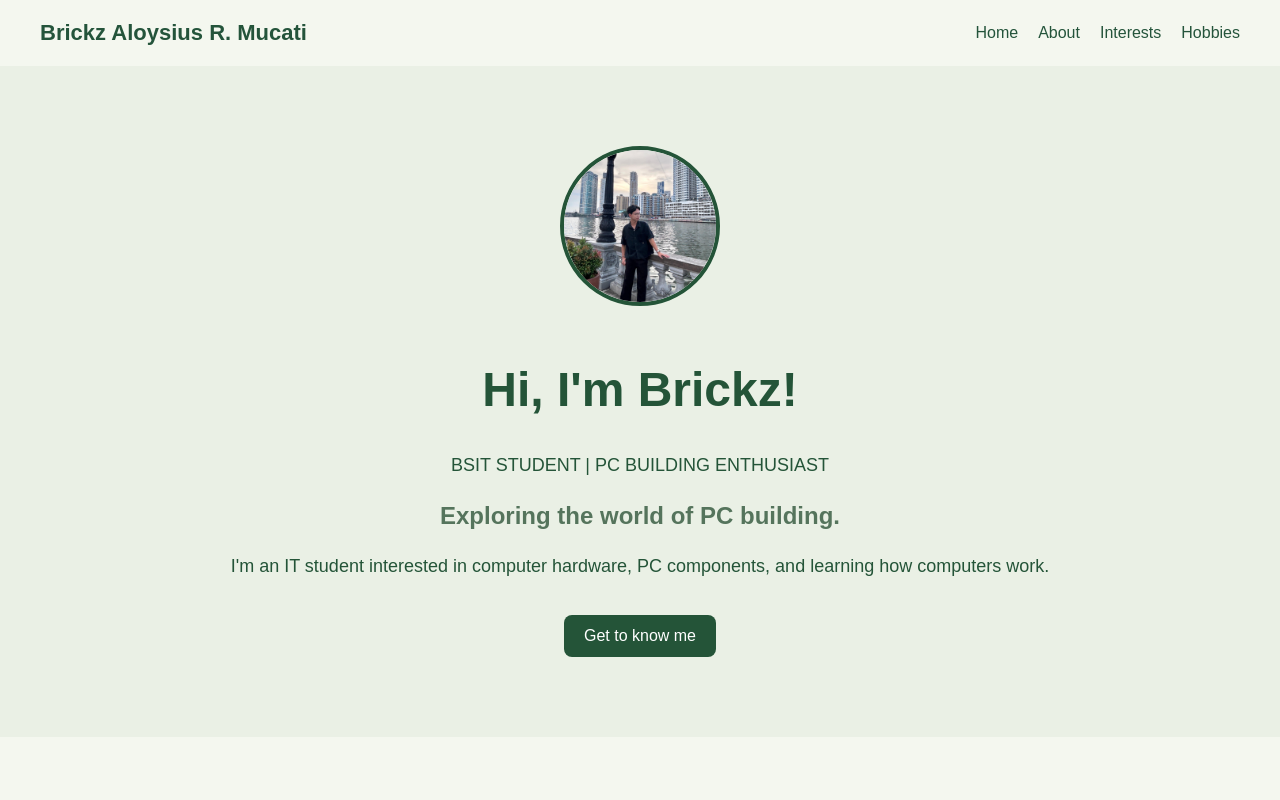
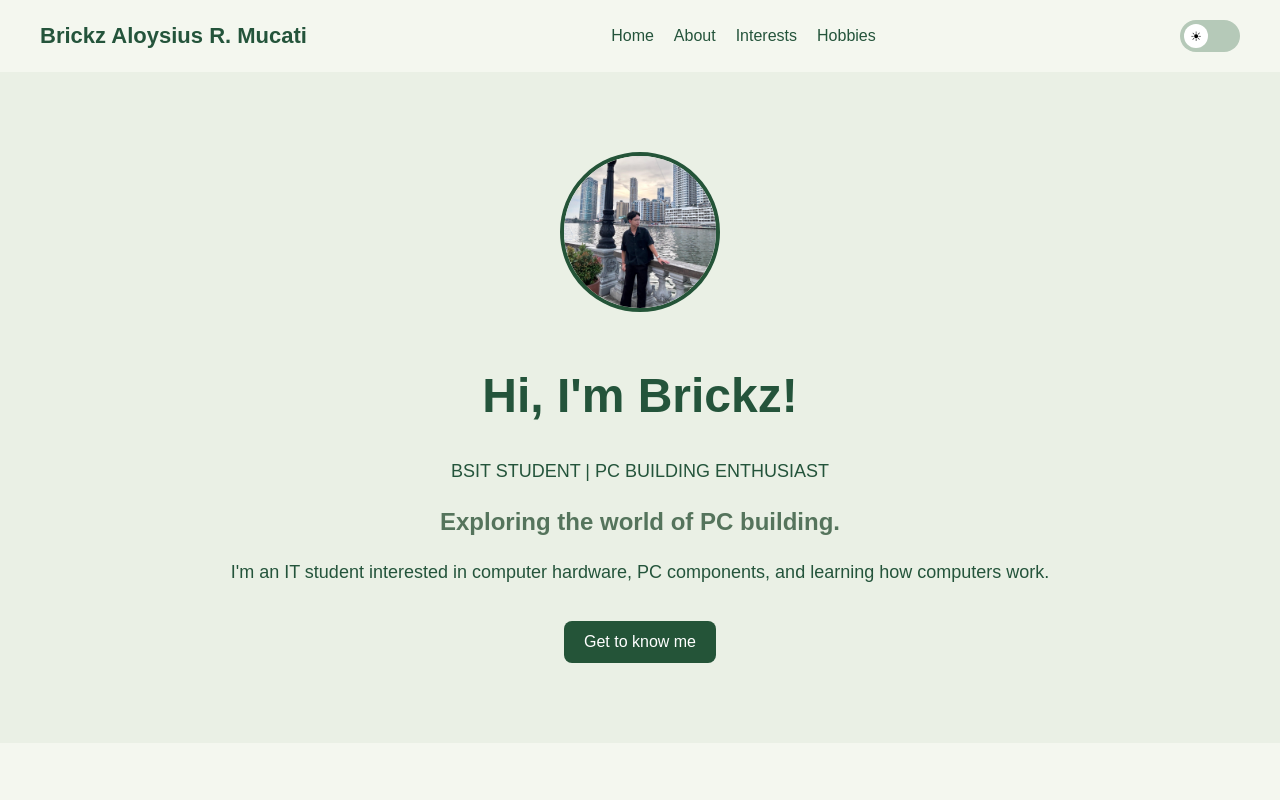
Before and after one commit to brickzmucati-svg/MUCATI_PORTFOLIO_ITEC55, a Vue app: page / in a window 1280 px wide. Shown: the top 800 px of the page. Built offline with nearby package versions, Linux system fonts and the light colour scheme.

Commit message:
My first portfolio - Added Toggle Switch Dark Mode and Light Mode

```diff
--- a/src/App.vue
+++ b/src/App.vue
@@ -1,5 +1,11 @@
+<script setup>
+import { ref } from 'vue'
+
+const isDark = ref(false)
+</script>
+
 <template>
-  <div>
+  <div class="portfolio" :class="{ 'dark-mode': isDark }">
     <nav class="navbar">
       <h2>Brickz Aloysius R. Mucati</h2>
 
@@ -9,6 +15,16 @@
         <a href="#interests">Interests</a>
         <a href="#hobbies">Hobbies</a>
       </div>
+      <button
+        class="theme-toggle"
+        :class="{ active: isDark }"
+        @click="isDark = !isDark"
+        aria-label="Toggle dark mode"
+      >
+        <span class="toggle-icon">
+          {{ isDark ? "⏾" : "☀︎" }}
+        </span>
+      </button>
     </nav>
 
     <main class="hero" id="home">
--- a/src/style.css
+++ b/src/style.css
@@ -64,7 +64,6 @@ p {
   color: #24543b;
   font-weight: 500;
 }
-
 
 .profile-picture {
   width: 160px;
@@ -195,3 +194,70 @@ p {
   margin: 0;
   font-size: 14px;
 }
+.theme-toggle {
+  width: 60px;
+  height: 32px;
+  border: none;
+  border-radius: 50px;
+  background-color: #b5c9b8;
+  padding: 4px;
+  cursor: pointer;
+  display: flex;
+  align-items: center;
+  justify-content: flex-start;
+  transition: background-color 0.3s ease;
+}
+
+.theme-toggle.active {
+  background-color: #24543b;
+  justify-content: flex-end;
+}
+
+.toggle-icon {
+  width: 24px;
+  height: 24px;
+  background-color: white;
+  border-radius: 50%;
+  display: flex;
+  align-items: center;
+  justify-content: center;
+  font-size: 13px;
+}
+
+.portfolio {
+  background-color: #f4f7ef;
+  color: #24543b;
+  min-height: 100vh;
+  transition: background-color 0.3s ease, color 0.3s ease;
+}
+
+.portfolio.dark-mode {
+  background-color: #121a14;
+  color: #e5e5e5;
+}
+
+.portfolio.dark-mode .navbar {
+  background-color: #1c2b20;
+}
+
+.portfolio.dark-mode .hero,
+.portfolio.dark-mode .about-section {
+  background-color: #17231a;
+}
+
+.portfolio.dark-mode .interest-card,
+.portfolio.dark-mode .hobby-card {
+  background-color: #243629;
+}
+
+.portfolio.dark-mode h1,
+.portfolio.dark-mode h2,
+.portfolio.dark-mode h3,
+.portfolio.dark-mode h4,
+.portfolio.dark-mode p {
+  color: #e5e5e5;
+}
+
+.portfolio.dark-mode .nav-links a {
+  color: #b7e4c7;
+}
```
